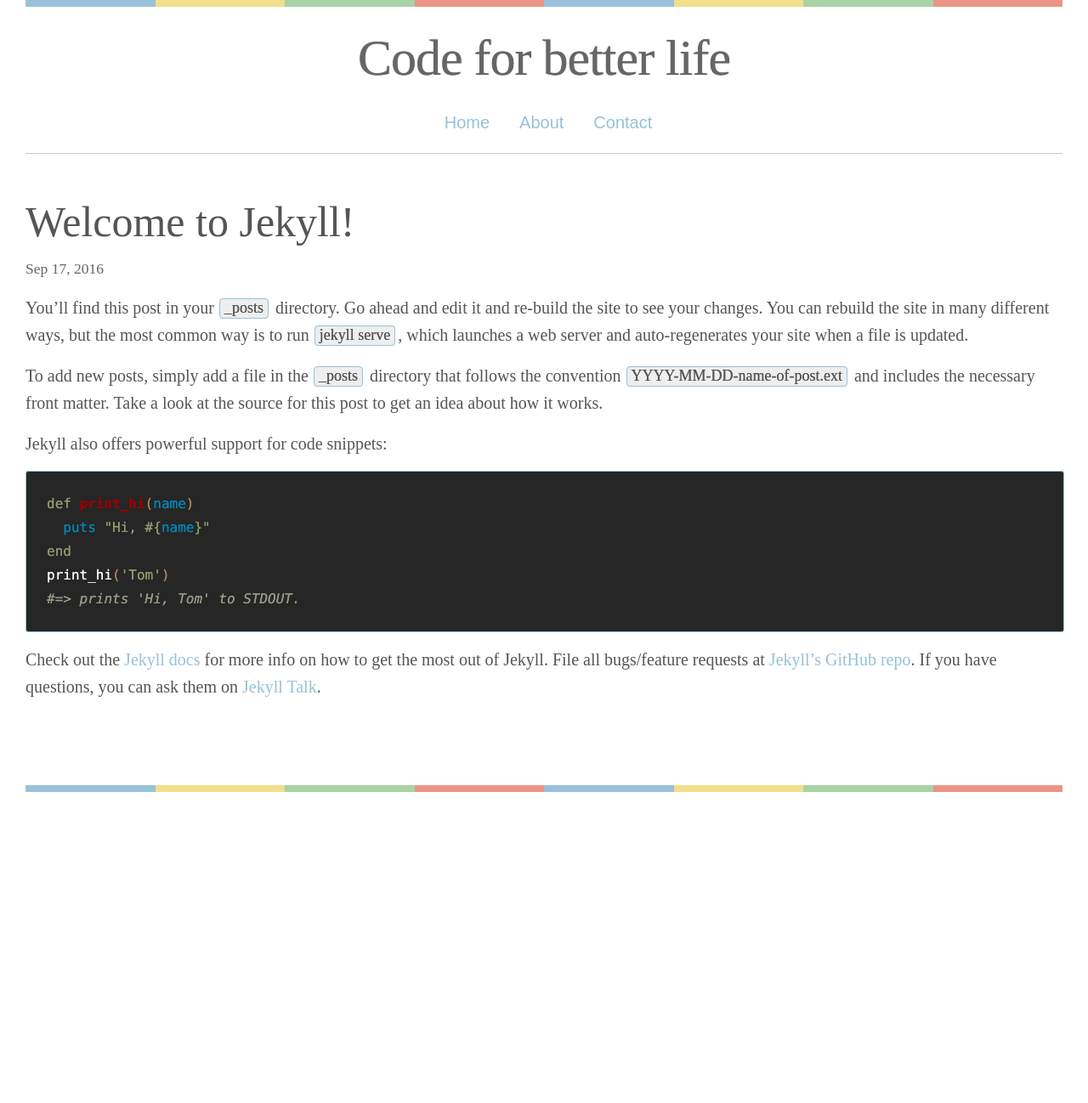
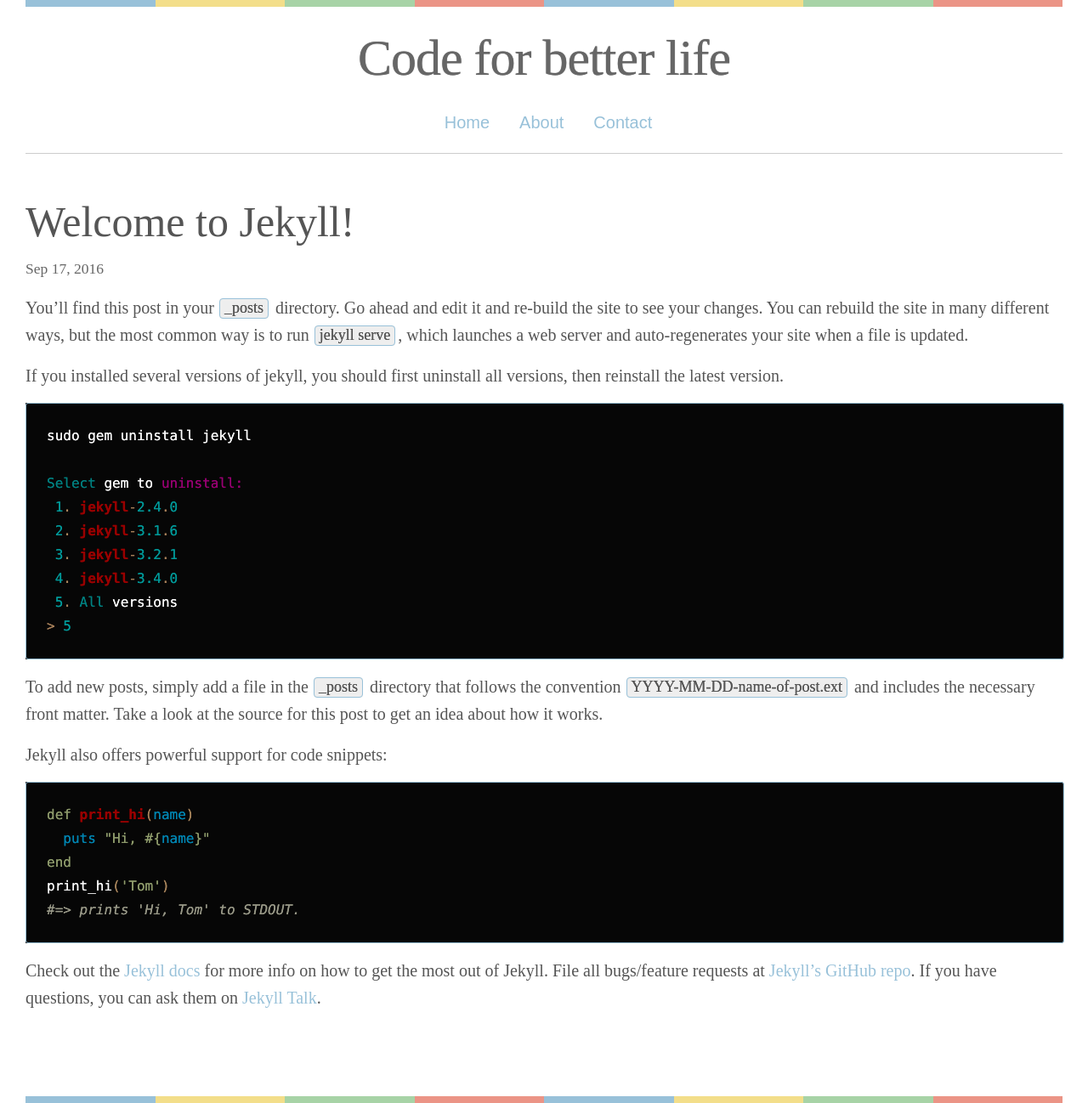
Before and after one commit to YYvanYang/yyvanyang.github.io, a Jekyll site: the page built from _posts/2016-09-17-welcome-to-jekyll.markdown, in a window 1280 px wide. Shown: the whole page at 85% size. Built offline with Jekyll 4.4.1, drawn with Linux system fonts in a browser that asks for light colours; some web fonts are replaced; comment, search, counter and statistics services are not loaded; before the commit the page ends 932 px from its top, so only the background shows below that.

Commit message:
update how to user jekyll

````diff
--- a/_posts/2016-09-17-welcome-to-jekyll.markdown
+++ b/_posts/2016-09-17-welcome-to-jekyll.markdown
@@ -6,17 +6,31 @@
 ---
 You’ll find this post in your `_posts` directory. Go ahead and edit it and re-build the site to see your changes. You can rebuild the site in many different ways, but the most common way is to run `jekyll serve`, which launches a web server and auto-regenerates your site when a file is updated.
 
+If you installed several versions of jekyll, you should first uninstall all versions, then reinstall the latest version.
+
+```ruby
+sudo gem uninstall jekyll
+
+Select gem to uninstall:
+ 1. jekyll-2.4.0
+ 2. jekyll-3.1.6
+ 3. jekyll-3.2.1
+ 4. jekyll-3.4.0
+ 5. All versions
+> 5
+```
+
 To add new posts, simply add a file in the `_posts` directory that follows the convention `YYYY-MM-DD-name-of-post.ext` and includes the necessary front matter. Take a look at the source for this post to get an idea about how it works.
 
 Jekyll also offers powerful support for code snippets:
 
-{% highlight ruby %}
+```ruby
 def print_hi(name)
   puts "Hi, #{name}"
 end
 print_hi('Tom')
 #=> prints 'Hi, Tom' to STDOUT.
-{% endhighlight %}
+```
 
 Check out the [Jekyll docs][jekyll-docs] for more info on how to get the most out of Jekyll. File all bugs/feature requests at [Jekyll’s GitHub repo][jekyll-gh]. If you have questions, you can ask them on [Jekyll Talk][jekyll-talk].
 
````
